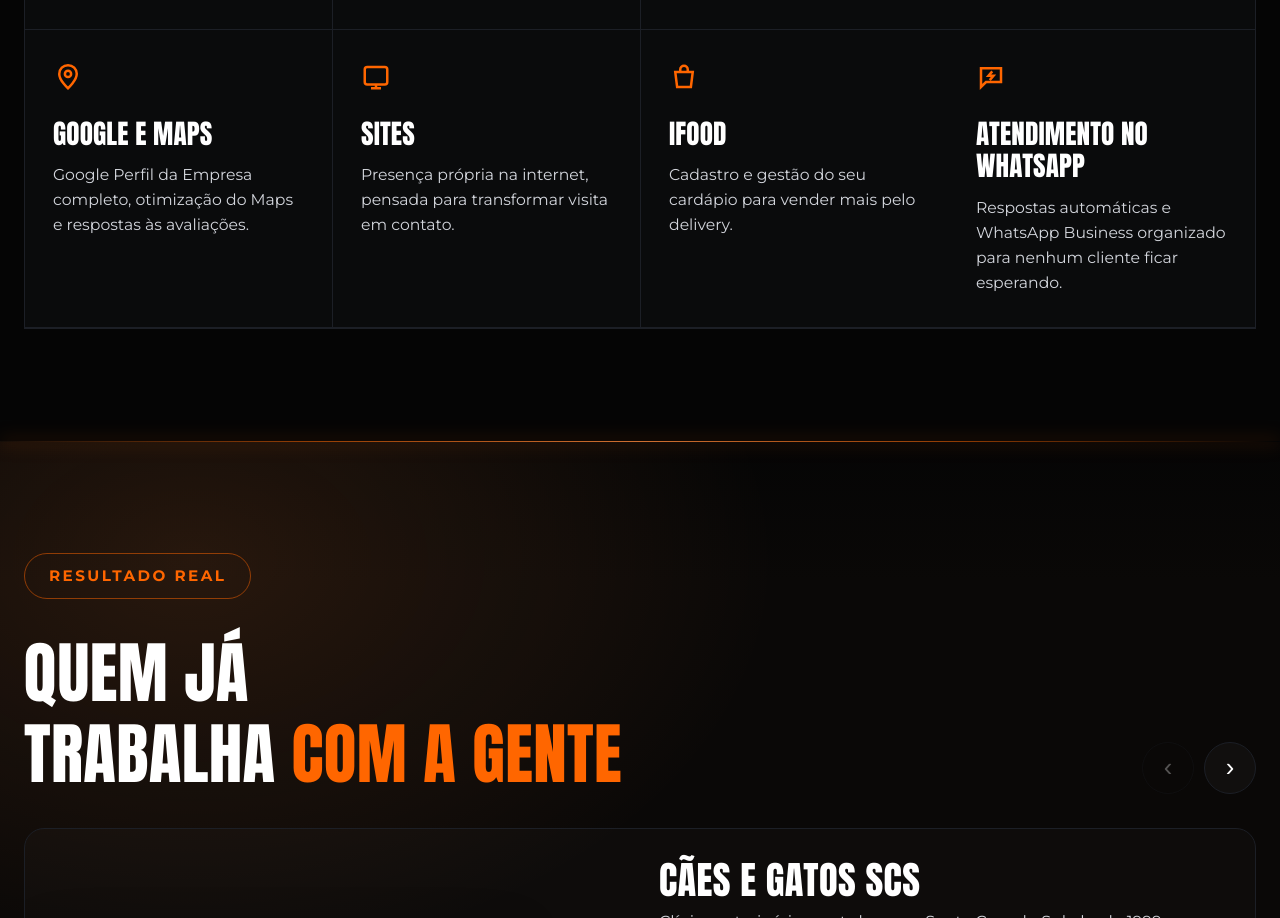
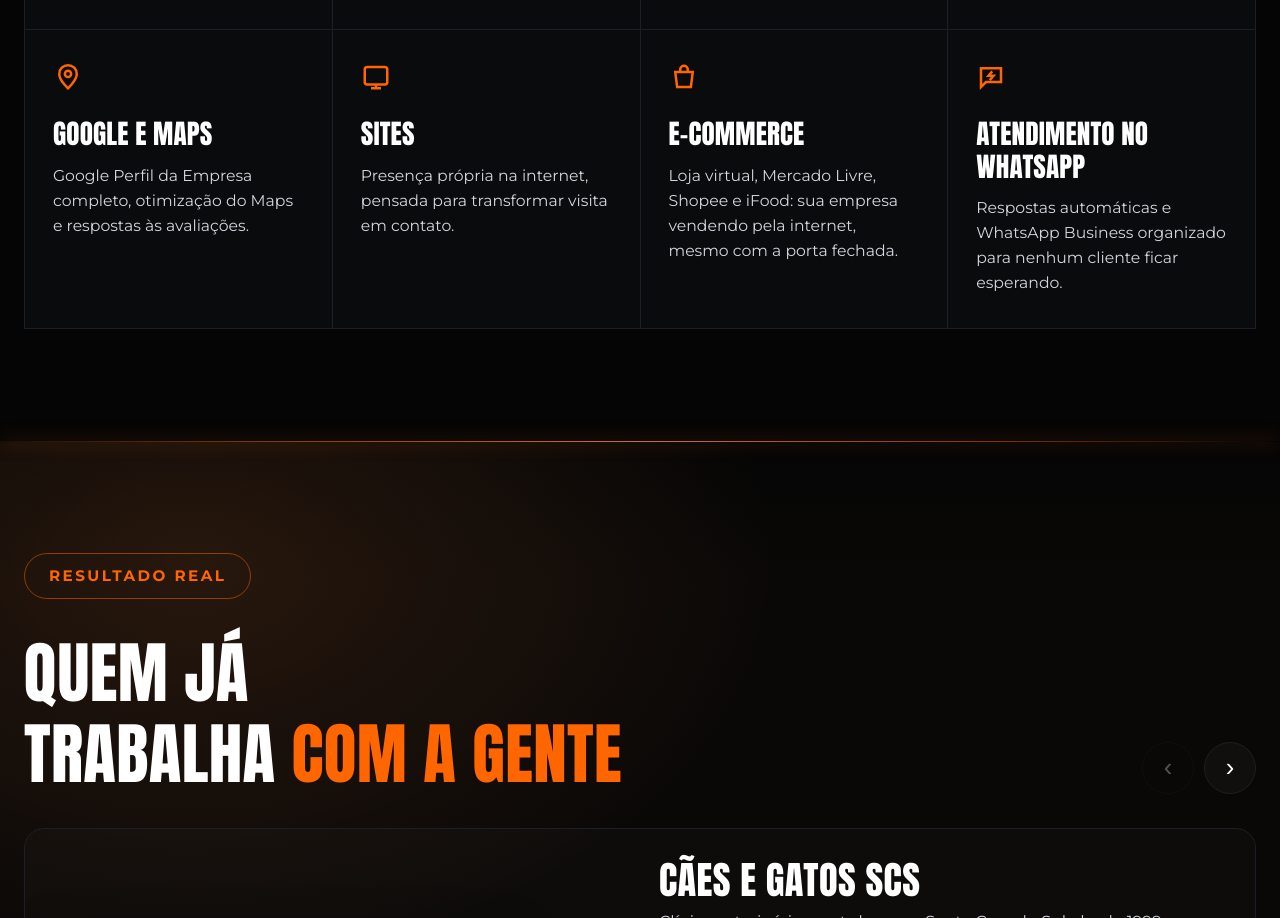
Before and after one commit to assessoriavision/agencia-vision-site, a plain HTML site: page index.html in a window 1280 px wide. Shown: the part 2541-3459 px from the top of the page. Drawn offline with Linux system fonts and the light colour scheme.

Commit message:
Troca o card iFood por E-commerce (loja virtual, Mercado Livre, Shopee e iFood)
Co-Authored-By: Claude Opus 5.5 <noreply@anthropic.com>

```diff
--- a/index.html
+++ b/index.html
@@ -4,7 +4,7 @@
 <meta charset="UTF-8">
 <meta name="viewport" content="width=device-width, initial-scale=1, viewport-fit=cover">
 <title>Assessoria Vision | Marketing e vendas para todo o Brasil</title>
-<meta name="description" content="Assessoria de marketing e vendas para empresas de todo o Brasil: redes sociais, tráfego pago, identidade visual e presença digital.">
+<meta name="description" content="Assessoria de marketing e vendas para empresas de todo o Brasil: redes sociais, tráfego pago, identidade visual, e-commerce e presença digital.">
 <meta name="theme-color" content="#050505">
 <meta property="og:type" content="website">
 <meta property="og:locale" content="pt_BR">
@@ -723,8 +723,8 @@ footer{background:#050505;position:relative}
         </div>
         <div class="svc">
           <svg viewBox="0 0 24 24"><path d="M5 8h14l-1.5 12h-11L5 8Z"/><path d="M9 8V6a3 3 0 0 1 6 0v2"/></svg>
-          <h3>iFood</h3>
-          <p>Cadastro e gestão do seu cardápio para vender mais pelo delivery.</p>
+          <h3>E-commerce</h3>
+          <p>Loja virtual, Mercado Livre, Shopee e iFood: sua empresa vendendo pela internet, mesmo com a porta fechada.</p>
         </div>
         <div class="svc">
           <svg viewBox="0 0 24 24"><path d="M4 5h16v11H8l-4 4V5Z"/><path d="M13 7.5 10 11h4l-3 3.5"/></svg>
```
